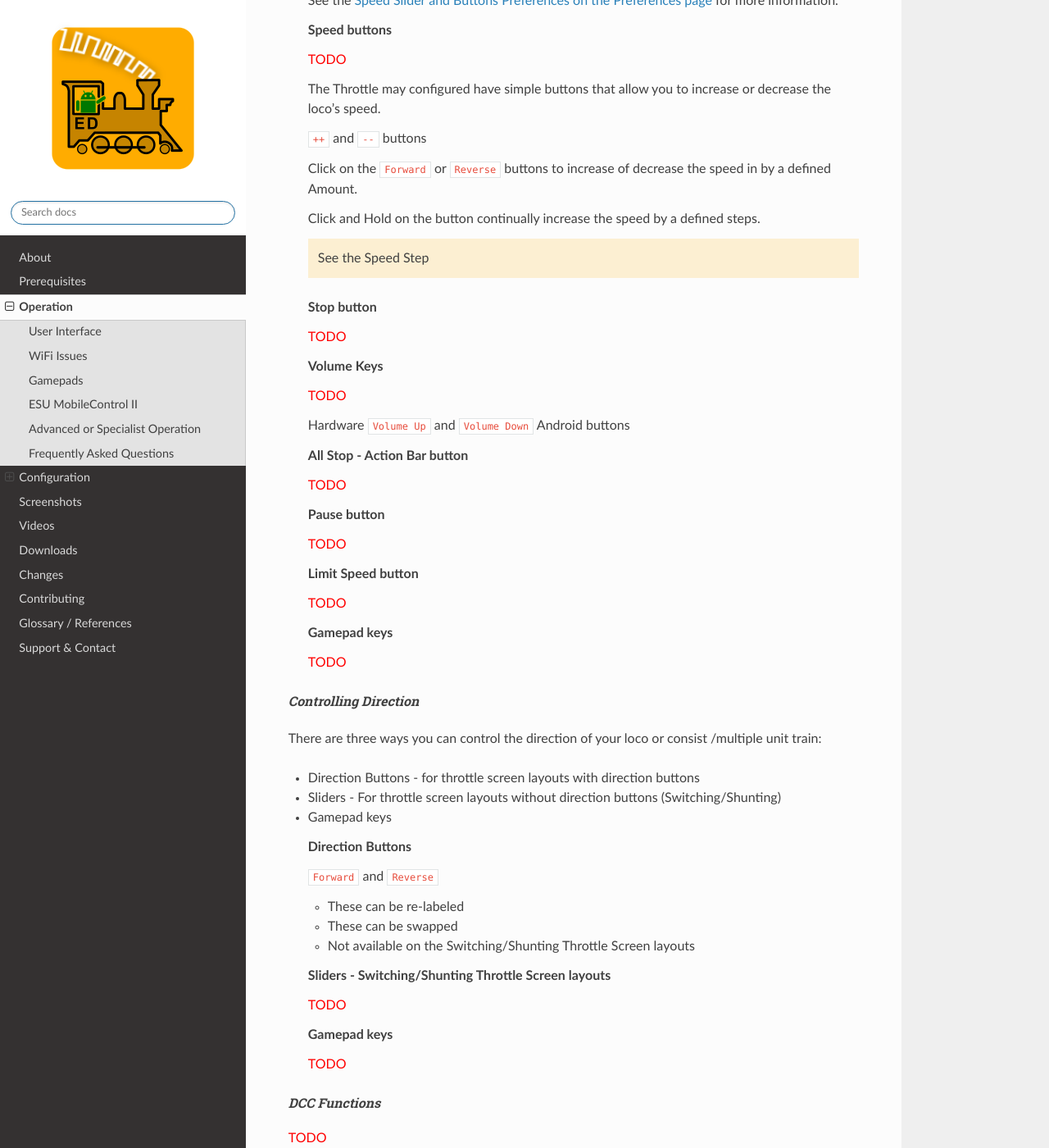
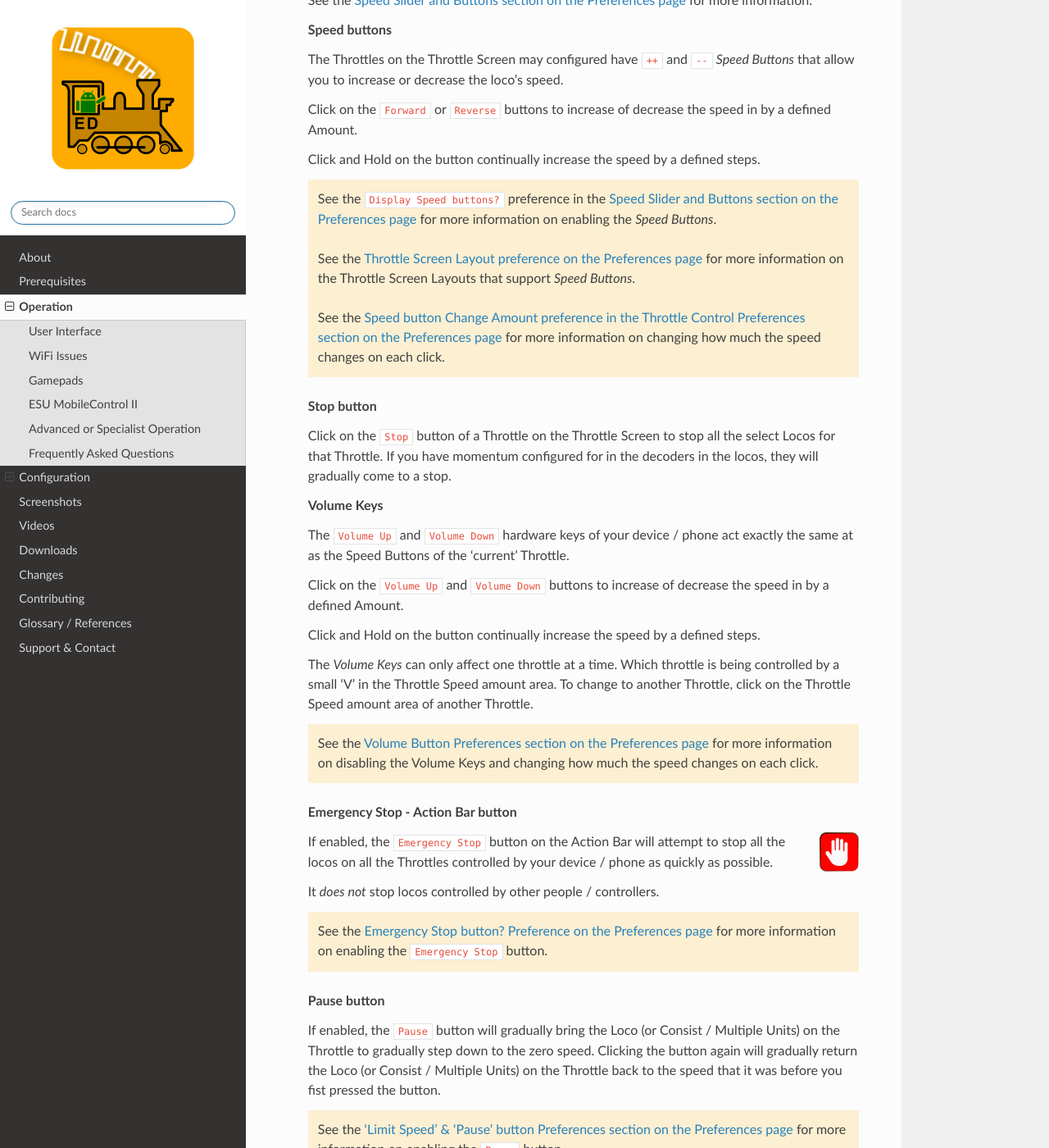
Before and after one commit to flash62au/EngineDriver_Home, a Sphinx documentation site: the page built from docs/operation/index.rst, in a window 1280 px wide and 1400 px high, scrolled down 6683 px. Shown: the whole window at 82% size. Built offline with Sphinx 7.4.7 and the Read the Docs theme 2.0.0, drawn with Linux system fonts in a browser that asks for light colours; comment, search, counter and statistics services are not loaded; some of the changed text lies outside the part shown.

Commit message:
speed control text

```diff
--- a/docs/configuration/gamepads.rst
+++ b/docs/configuration/gamepads.rst
@@ -26,7 +26,7 @@ Configuring the buttons
 
 All the buttons, plus the four directions of the DPad, can be set to any of the following actions:
 
-* All Stop |br|\ Stops all locos controlled by the device only.
+* Emergency Stop |br|\ Stops all locos controlled by the device only.
 * Stop
 * Forward
 * Reverse
--- a/docs/operation/advanced.rst
+++ b/docs/operation/advanced.rst
@@ -26,3 +26,8 @@ Flashlight
 ----------
 
 |todo|
+
+Haptic Feedback (Vibration)
+---------------------------
+
+|todo|
--- a/docs/operation/gamepads.rst
+++ b/docs/operation/gamepads.rst
@@ -176,7 +176,7 @@ For use when ``Keyboard`` is selected as the gamepad type:
 * :guilabel:`Right` or :guilabel:`]` = Forward (Ahead) (Reverse if buttons swapped in preferences)
 * :guilabel:`D` = Direction - Toggle Forward/Reverse
 * :guilabel:`N` = Next Throttle
-* :guilabel:`End` or :guilabel:`Z` = All stop |br|\
+* :guilabel:`End` or :guilabel:`Z` = Emergency stop |br|\
 * F00 - F28 = Function |br|\ Must be :guilabel:`F` followed by two digits |br|\  or :guilabel:`F11` followed by two :guilabel:`F` button equivalents F10=0, F1-F9=1-9
 * :guilabel:`0` - :guilabel:`9` = Functions 0-9 |br|\ Without a preceding :guilabel:`F`, :guilabel:`S` or :guilabel:`L` |br|\ or :guilabel:`F10` - :guilabel:`F9`  F10=0, F1-F9=1-9 |br|\
 * S000 - S100 = Speed |br|\ Must be :guilabel:`S` followed by three digits |br|\  or :guilabel:`F12` followed by two :guilabel:`F` button equivalents F10=0, F1-F9=1-9 |br|\
--- a/docs/operation/index.rst
+++ b/docs/operation/index.rst
@@ -294,7 +294,7 @@ There are eight ways you can control the speed of of your loco or consist /multi
 * Speed buttons (if enabled)
 * Stop button
 * Volume keys
-* All Stop - Action Bar button (if enabled)
+* Emergency Stop - Action Bar button (if enabled)
 * Pause button (if enabled)
 * Limit Speed button (if Enabled)
 * Gamepad keys (if connected)
@@ -312,15 +312,11 @@ There are eight ways you can control the speed of of your loco or consist /multi
 
   In most Throttle Screen layouts it is possible hide the Speed Sliders.
 
-  See the `Speed Slider and Buttons Preferences on the Preferences page <../configuration/preferences.html>`_ for more information.
+  See the `Speed Slider and Buttons section on the Preferences page <../configuration/preferences.html>`_ for more information.
 
   **Speed buttons**
 
-  |todo|
-
-  The Throttle may configured have simple buttons that allow you to increase or decrease the loco's speed.
-
-  ``++`` and ``--`` buttons
+  The Throttles on the Throttle Screen may configured have ``++`` and ``--`` *Speed Buttons* that allow you to increase or decrease the loco's speed.
 
   Click on the ``Forward`` or ``Reverse`` buttons to increase of decrease the speed in by a defined Amount.
 
@@ -329,30 +325,65 @@ There are eight ways you can control the speed of of your loco or consist /multi
   .. note::
     :class: note-ed-hidden-title
 
-    See the Speed Step
+    See the ``Display Speed buttons?`` preference in the `Speed Slider and Buttons section on the Preferences page <../configuration/preferences.html>`_ for more information on enabling the *Speed Buttons*.
 
+    See the `Throttle Screen Layout preference on the Preferences page <../configuration/preferences.html#throttle-screen-layout>`_ for more information on the Throttle Screen Layouts that support *Speed Buttons*.
+
+    See the `Speed button Change Amount preference in the Throttle Control Preferences section on the Preferences page <../configuration/preferences.html#speed-button-change-amount>`_ for more information on changing how much the speed changes on each click.
 
   **Stop button**
 
-  |todo|
+  Click on the ``Stop`` button of a Throttle on the Throttle Screen to stop all the select Locos for that Throttle.  If you have momentum configured for in the decoders in the locos, they will gradually come to a stop.
 
   **Volume Keys**
 
-  |todo|
+  The ``Volume Up`` and ``Volume Down`` hardware keys of your device / phone act exactly the same at as the Speed Buttons of the 'current' Throttle.
 
-  Hardware ``Volume Up`` and ``Volume Down`` Android buttons
+  Click on the ``Volume Up`` and ``Volume Down`` buttons to increase of decrease the speed in by a defined Amount.
 
-  **All Stop - Action Bar button**
+  Click and Hold on the button continually increase the speed by a defined steps.
 
-  |todo|
+  The *Volume Keys* can only affect one throttle at a time.  Which throttle is being controlled by a small 'V' in the Throttle Speed amount area. To change to another Throttle, click on the Throttle Speed amount area of another Throttle.
+
+  .. note::
+    :class: note-ed-hidden-title
+
+    See the `Volume Button Preferences section on the Preferences page <../configuration/preferences.html#speed-button-change-amount>`_ for more information on disabling the Volume Keys and changing how much the speed changes on each click.
+
+  **Emergency Stop - Action Bar button**
+
+  .. image:: ../_static/images/parts/estop.png
+    :align: right
+    :scale: 50%
+
+  If enabled, the ``Emergency Stop`` button on the Action Bar will attempt to stop all the locos on all the Throttles controlled by your device / phone as quickly as possible.
+
+  It *does not* stop locos controlled by other people / controllers.
+
+  .. note::
+    :class: note-ed-hidden-title
+
+    See the `Emergency Stop button? Preference on the Preferences page <../configuration/preferences.html#emergency-stop-button>`_ for more information on enabling the ``Emergency Stop`` button.
 
   **Pause button**
 
-  |todo|
+  If enabled, the ``Pause`` button will gradually bring the Loco (or Consist / Multiple Units) on the Throttle to gradually step down to the zero speed.  Clicking the button again will gradually return the Loco (or Consist / Multiple Units) on the Throttle back to the speed that it was before you fist pressed the button.
+
+  .. note::
+    :class: note-ed-hidden-title
+
+    See the `'Limit Speed' & 'Pause' button Preferences section on the Preferences page <../configuration/preferences.html#id41>`_ for more information on enabling the ``Pause`` button.
 
   **Limit Speed button**
 
-  |todo|
+  If enabled, the ``Limit Speed`` button will restrict the maximum speed on the Throttle to predefined amount. (Default is 50%)  Clicking the button again will take off the restriction. (i.e. back to 100%)
+
+  This is commonly used for Switching/Shunting work VS mainline running.
+
+  .. note::
+    :class: note-ed-hidden-title
+
+    See the `'Limit Speed' & 'Pause' button Preferences section on the Preferences page <../configuration/preferences.html#id41>`_ for more information on enabling the ``Limit Speed`` button.
 
   **Gamepad keys**
 
```
Also changed, not shown: docs/operation/interface.rst (+6 -6 lines).
